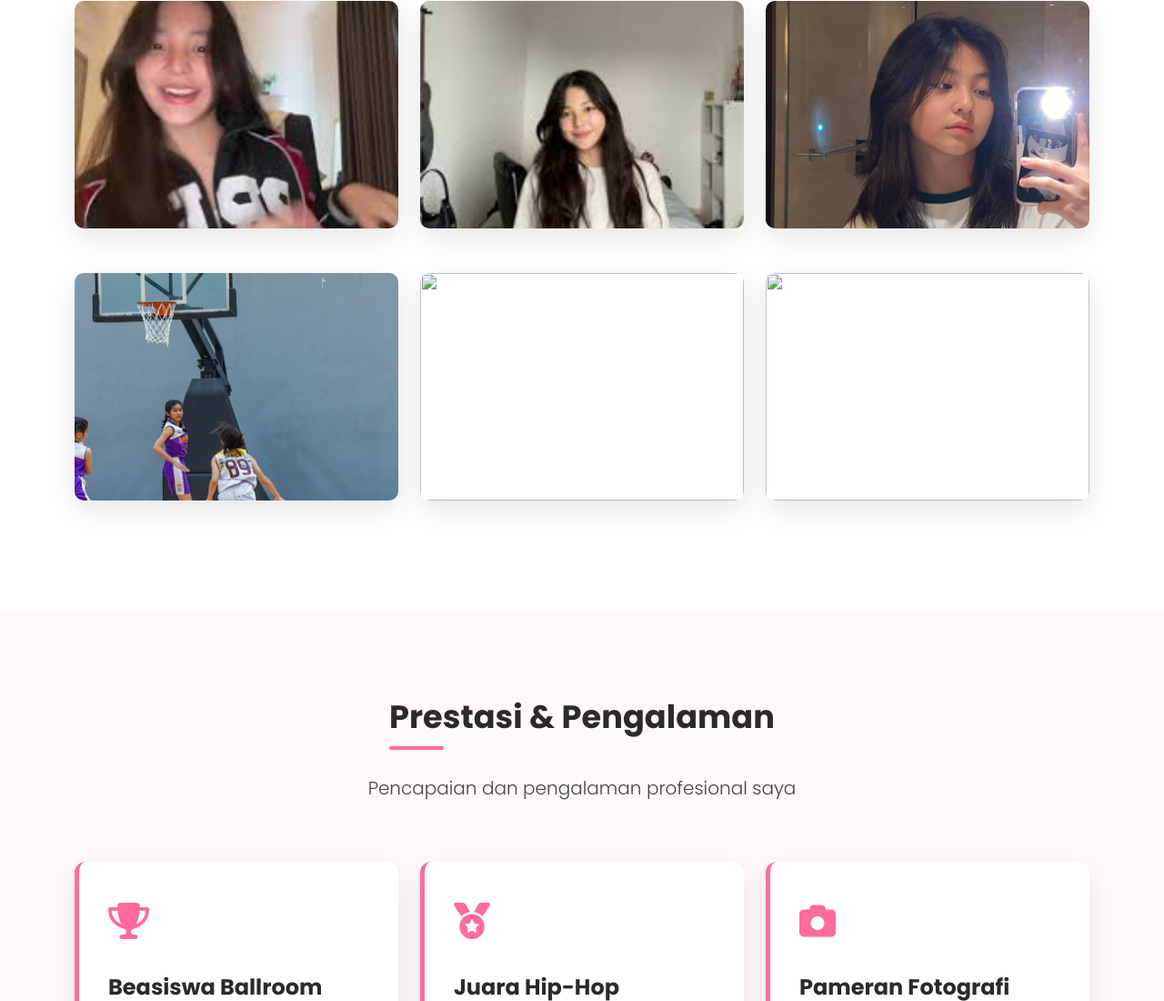
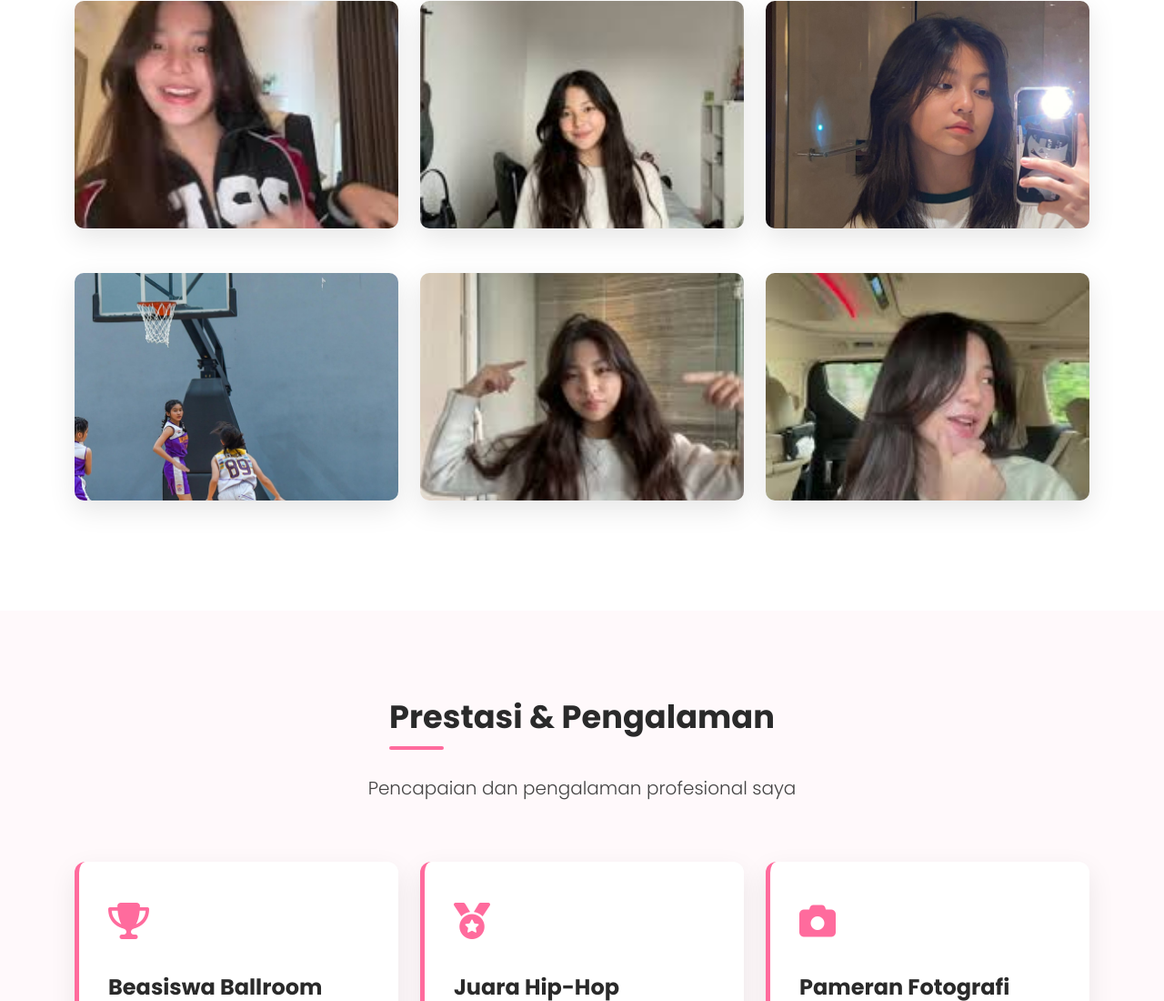
Before and after one commit to HugoEdmoundo/JaniceKaori, a plain HTML site: page index.html in a window 1280 px wide. Shown: the part 2333-3433 px from the top of the page at 91% size. Drawn offline with nearby package versions, Linux system fonts and the light colour scheme.

Commit message:
Update index.html

```diff
--- a/index.html
+++ b/index.html
@@ -800,7 +800,7 @@
       </div>
       <div class="col-md-4 animate delay-1">
         <div class="gallery-item">
-          <img src="SWING.jfif">
+          <img src="swing-dance.jfif">
           <div class="gallery-caption">
             <h5>Swing Dance</h5>
             <p>Festival Tari 2024</p>
@@ -809,7 +809,7 @@
       </div>
       <div class="col-md-4 animate delay-2">
         <div class="gallery-item">
-          <img src="eks.jfif">
+          <img src="eksp.jfif">
           <div class="gallery-caption">
             <h5>Eksplorasi Fotografi</h5>
             <p>Proyek Pribadi 2024</p>
```
